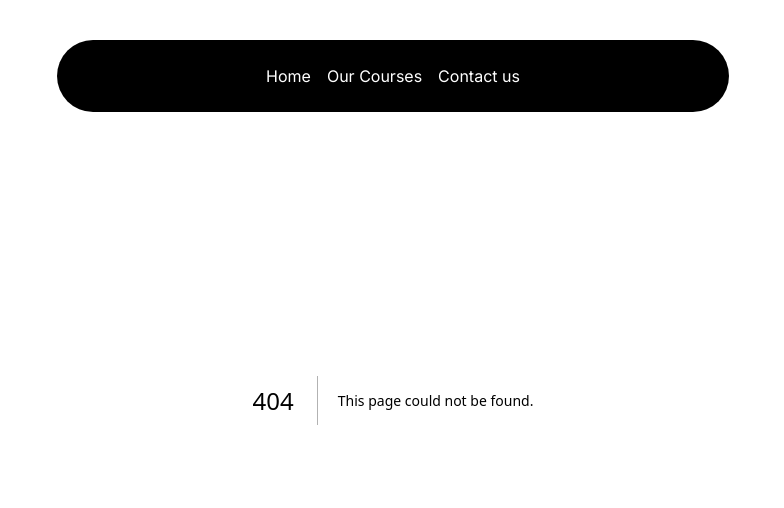
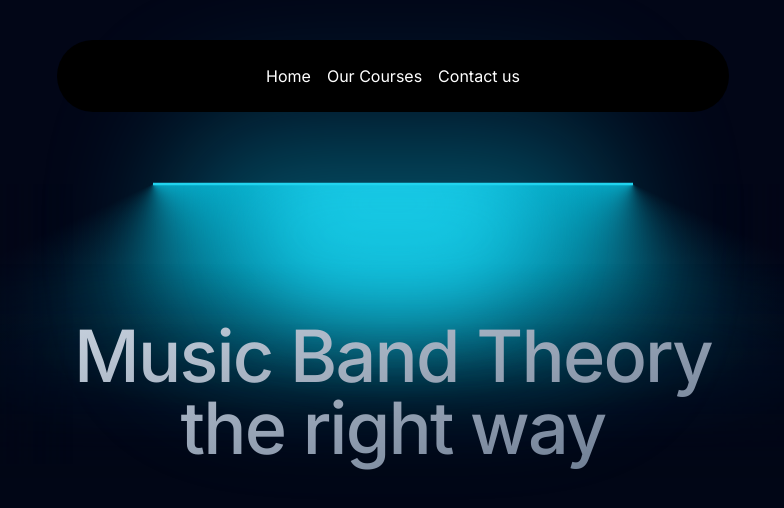
Before and after one commit to Firdous19/Music, a Next.js app: page /music-band-theory in a window 1280 px wide. Before the commit this address had no page. Shown: the top 508 px of the page, without its empty margins (247-1031 px from the left). Built offline with nearby package versions, Linux system fonts and the light colour scheme.

Commit message:
Update page titles and fix typos in Navbar and Courses components

```diff
--- a/src/app/contact/page.tsx
+++ b/src/app/contact/page.tsx
@@ -1,5 +1,4 @@
 'use client';
-
 import React, { FormEvent, useState } from 'react';
 import { BackgroundBeams } from '@/components/ui/background-beams';
 
--- a/src/app/courses/page.tsx
+++ b/src/app/courses/page.tsx
@@ -7,11 +7,11 @@
 function page() {
     return (
         <div className="min-h-screen bg-black/95 py-12 pt-36">
-            <h1 className="text-lg md:text-6xl text-center font-sans font-bold mb-8 text-white">All courses ({courseData.courses.length})</h1>
+            <h1 className="text-lg md:text-6xl text-center font-sans font-bold mb-3 text-white">All courses ({courseData.courses.length})</h1>
             <div className="flex flex-wrap justify-center gap-5">
                 {courseData.courses.map((course) => (
                     <CardContainer className="inter-var m-4">
-                        <CardBody className="bg-gray-50 relative group/card  dark:hover:shadow-2xl dark:hover:shadow-emerald-500/[0.1] dark:bg-black dark:border-white/[0.2] border-black/[0.1] w-auto sm:w-[30rem] h-auto rounded-xl p-6 border  ">
+                        <CardBody className="bg-gray-50 relative group/card  dark:hover:shadow-2xl dark:hover:shadow-emerald-500/[0.1] dark:bg-black dark:border-white/[0.2] border-black/[0.1] w-auto sm:w-[30rem] h-auto rounded-xl p-7 border  ">
                             <CardItem
                                 translateZ="50"
                                 className="text-xl font-bold text-neutral-600 dark:text-white"
--- /dev/null
+++ b/src/app/music-band-theory/page.tsx
@@ -0,0 +1,26 @@
+"use client";
+import React from "react";
+import { motion } from "framer-motion";
+import { LampContainer } from "@/components/ui/lamp";
+
+
+export default function MusicBandTheory() {
+    return (
+        <div className="bg-slate-950 text-white">
+            <LampContainer>
+                <motion.h1
+                    initial={{ opacity: 0.5, y: 100 }}
+                    whileInView={{ opacity: 1, y: 0 }}
+                    transition={{
+                        delay: 0.3,
+                        duration: 0.8,
+                        ease: "easeInOut",
+                    }}
+                    className="mt-8 bg-gradient-to-br from-slate-300 to-slate-500 py-4 bg-clip-text text-center text-4xl font-medium tracking-tight text-transparent md:text-7xl"
+                >
+                    Music Band Theory<br /> the right way
+                </motion.h1>
+            </LampContainer>
+        </div>
+    );
+}
--- a/src/components/Navbar.tsx
+++ b/src/components/Navbar.tsx
@@ -16,7 +16,7 @@
                 <MenuItem setActive={setActive} active={active} item="Our Courses">
                     <div className="flex flex-col space-y-4 text-sm hover:text-gray-600">
                         <HoveredLink href="/courses">All Courses</HoveredLink>
-                        <HoveredLink href="/music">Music Band Theory</HoveredLink>
+                        <HoveredLink href="/music-band-theory">Music Band Theory</HoveredLink>
                         <HoveredLink href="/team">Advanced Composition</HoveredLink>
                         <HoveredLink href="/enterprise">Song Writing</HoveredLink>
                         <HoveredLink href="/enterprise">Music Production</HoveredLink>
--- /dev/null
+++ b/src/components/ui/lamp.tsx
@@ -0,0 +1,104 @@
+"use client";
+import React from "react";
+import { motion } from "framer-motion";
+import { cn } from "@/utils/cn";
+
+export function LampDemo() {
+    return (
+        <LampContainer>
+            <motion.h1
+                initial={{ opacity: 0.5, y: 100 }}
+                whileInView={{ opacity: 1, y: 0 }}
+                transition={{
+                    delay: 0.3,
+                    duration: 0.8,
+                    ease: "easeInOut",
+                }}
+                className="mt-8 bg-gradient-to-br from-slate-300 to-slate-500 py-4 bg-clip-text text-center text-4xl font-medium tracking-tight text-transparent md:text-7xl"
+            >
+                Build lamps <br /> the right way
+            </motion.h1>
+        </LampContainer>
+    );
+}
+
+export const LampContainer = ({
+    children,
+    className,
+}: {
+    children: React.ReactNode;
+    className?: string;
+}) => {
+    return (
+        <div
+            className={cn(
+                "relative flex min-h-screen flex-col items-center justify-center overflow-hidden bg-slate-950 w-full z-0",
+                className
+            )}
+        >
+            <div className="relative flex w-full flex-1 scale-y-125 items-center justify-center isolate z-0 mt-14">
+                <motion.div
+                    initial={{ opacity: 0.5, width: "15rem" }}
+                    whileInView={{ opacity: 1, width: "30rem" }}
+                    transition={{
+                        delay: 0.3,
+                        duration: 0.8,
+                        ease: "easeInOut",
+                    }}
+                    style={{
+                        backgroundImage: `conic-gradient(var(--conic-position), var(--tw-gradient-stops))`,
+                    }}
+                    className="absolute inset-auto right-1/2 h-56 overflow-visible w-[30rem] bg-gradient-conic from-cyan-500 via-transparent to-transparent text-white [--conic-position:from_70deg_at_center_top]"
+                >
+                    <div className="absolute  w-[100%] left-0 bg-slate-950 h-40 bottom-0 z-20 [mask-image:linear-gradient(to_top,white,transparent)]" />
+                    <div className="absolute  w-40 h-[100%] left-0 bg-slate-950  bottom-0 z-20 [mask-image:linear-gradient(to_right,white,transparent)]" />
+                </motion.div>
+                <motion.div
+                    initial={{ opacity: 0.5, width: "15rem" }}
+                    whileInView={{ opacity: 1, width: "30rem" }}
+                    transition={{
+                        delay: 0.3,
+                        duration: 0.8,
+                        ease: "easeInOut",
+                    }}
+                    style={{
+                        backgroundImage: `conic-gradient(var(--conic-position), var(--tw-gradient-stops))`,
+                    }}
+                    className="absolute inset-auto left-1/2 h-56 w-[30rem] bg-gradient-conic from-transparent via-transparent to-cyan-500 text-white [--conic-position:from_290deg_at_center_top]"
+                >
+                    <div className="absolute  w-40 h-[100%] right-0 bg-slate-950  bottom-0 z-20 [mask-image:linear-gradient(to_left,white,transparent)]" />
+                    <div className="absolute  w-[100%] right-0 bg-slate-950 h-40 bottom-0 z-20 [mask-image:linear-gradient(to_top,white,transparent)]" />
+                </motion.div>
+                <div className="absolute top-1/2 h-48 w-full translate-y-12 scale-x-150 bg-slate-950 blur-2xl"></div>
+                <div className="absolute top-1/2 z-50 h-48 w-full bg-transparent opacity-10 backdrop-blur-md"></div>
+                <div className="absolute inset-auto z-50 h-36 w-[28rem] -translate-y-1/2 rounded-full bg-cyan-500 opacity-50 blur-3xl"></div>
+                <motion.div
+                    initial={{ width: "8rem" }}
+                    whileInView={{ width: "16rem" }}
+                    transition={{
+                        delay: 0.3,
+                        duration: 0.8,
+                        ease: "easeInOut",
+                    }}
+                    className="absolute inset-auto z-30 h-36 w-64 -translate-y-[6rem] rounded-full bg-cyan-400 blur-2xl"
+                ></motion.div>
+                <motion.div
+                    initial={{ width: "15rem" }}
+                    whileInView={{ width: "30rem" }}
+                    transition={{
+                        delay: 0.3,
+                        duration: 0.8,
+                        ease: "easeInOut",
+                    }}
+                    className="absolute inset-auto z-50 h-0.5 w-[30rem] -translate-y-[7rem] bg-cyan-400 "
+                ></motion.div>
+
+                <div className="absolute inset-auto z-40 h-44 w-full -translate-y-[12.5rem] bg-slate-950 "></div>
+            </div>
+
+            <div className="relative z-50 flex -translate-y-80 flex-col items-center px-5">
+                {children}
+            </div>
+        </div>
+    );
+};
```
